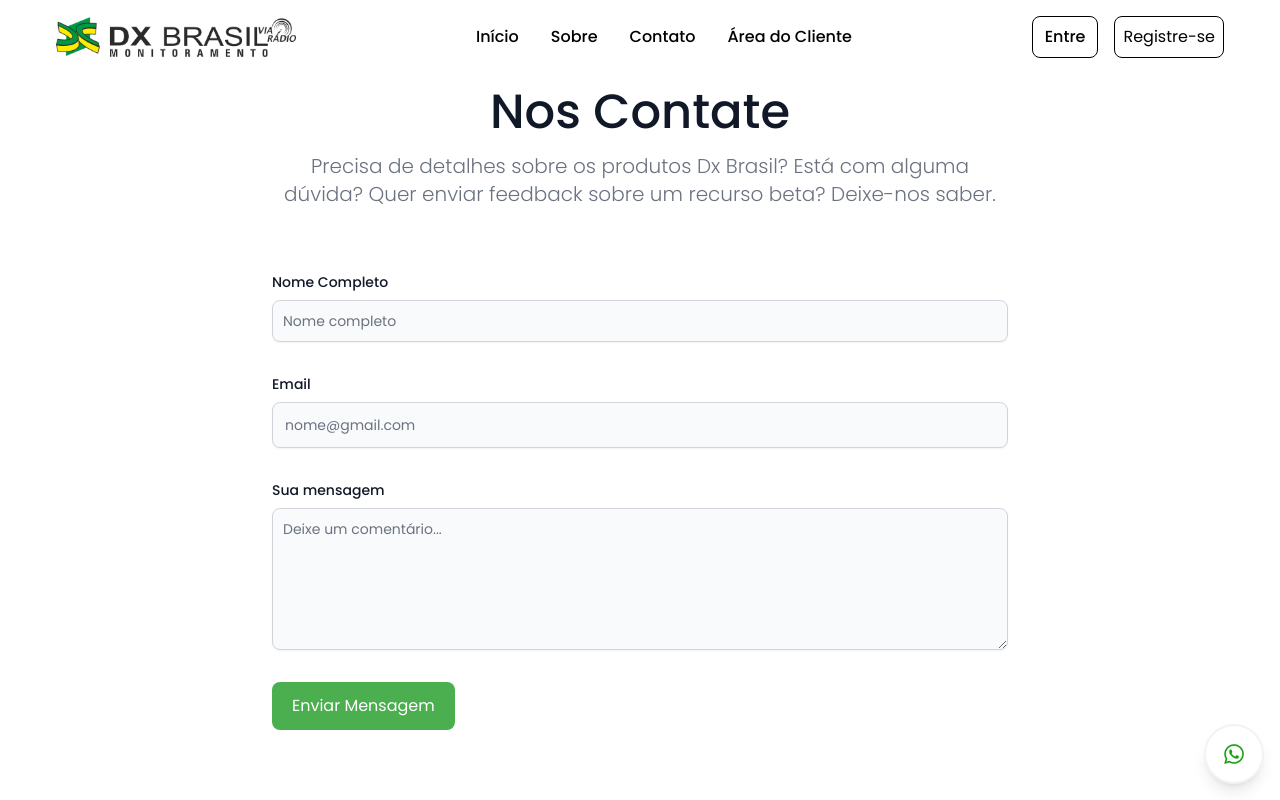
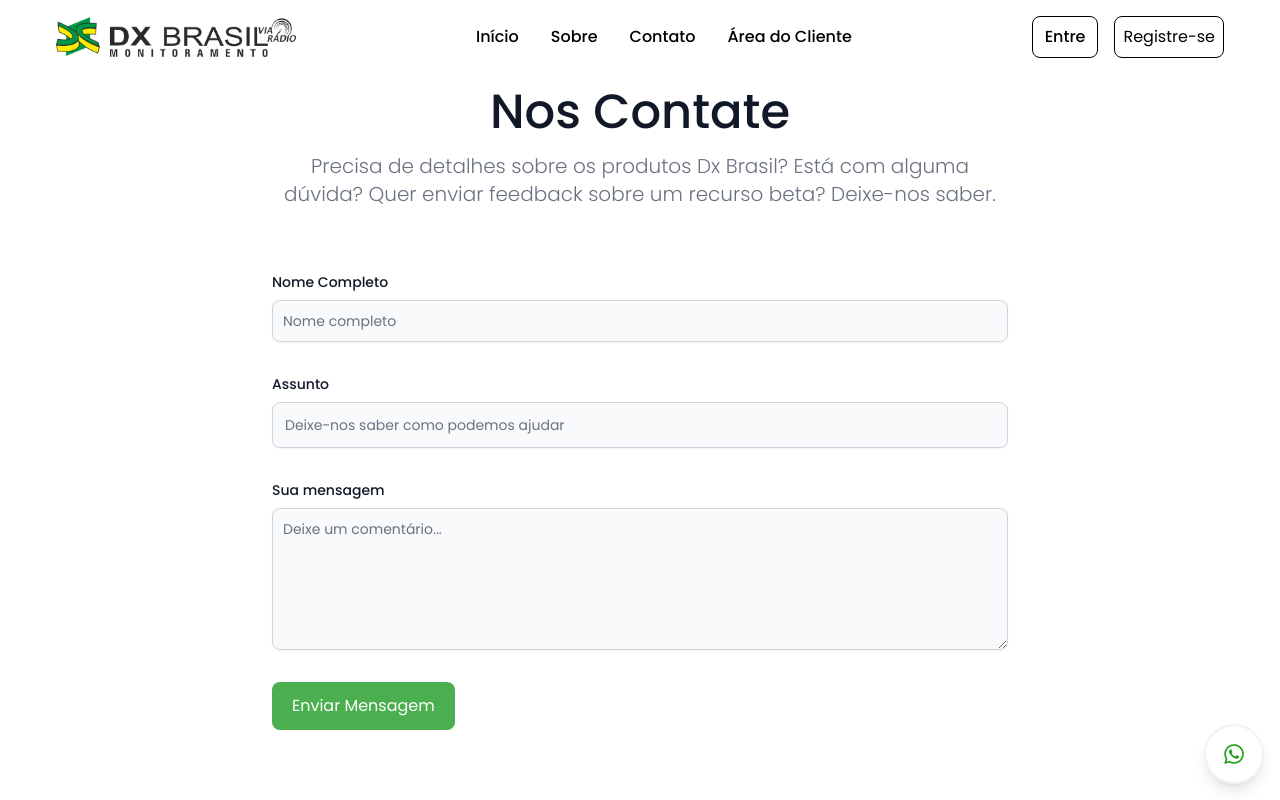
Before and after one commit to DesenvolvimentoVisionCar/dxBrasil, a React (Vite) app: page /contato in a window 1280 px wide. Shown: the top 800 px of the page. Built offline with nearby package versions, Linux system fonts and the light colour scheme; the HTML template or start-up script is replaced by a standard one.

Commit message:
✨Atualizando pagina de contato para enviar mensagem no whatsapp

```diff
--- a/src/components/Forms/Form.jsx
+++ b/src/components/Forms/Form.jsx
@@ -18,20 +18,23 @@ const Form = () => {
 
   const handleSubmit = (e) => {
     e.preventDefault();
-    emailjs
-      .sendForm("service_t5dpl3b", "template_57sndez", ref.current, {
-        publicKey: "nadtEqt6fX_BMfprL",
-      })
-      .then(
-        () => {
-          console.log("SUCCESS!");
-          setSuccess(true);
-        },
-        (error) => {
-          console.error("FAILED...", error.text);
-          setSuccess(false);
-        }
-      );
+
+    // Cria a mensagem formatada para o WhatsApp
+    const whatsappMessage = `
+      Olá, meu nome é ${formData.name}. Gostaria de saber sobre: ${formData.subject}.
+      ${formData.message}
+    `.replace(/\s{2,}/g, " "); // Remove espaços extras
+
+    // Gera o link do WhatsApp
+    const whatsappUrl = `https://api.whatsapp.com/send?phone=554699122810&text=${encodeURIComponent(
+      whatsappMessage
+    )}`;
+
+    // Abre o WhatsApp
+    window.open(whatsappUrl, "_blank");
+
+    // Redireciona para a página inicial após o envio
+    navigate("/");
   };
 
   return (
@@ -61,16 +64,15 @@ const Form = () => {
           </div>
           <div>
             <label className="block mb-2 text-sm font-medium text-gray-900">
-              Email
+              Assunto
             </label>
             <input
-              name="email"
-              type="email"
-              id="email"
-              value={formData.email}
+              type="text"
+              id="subject"
+              value={formData.subject}
               onChange={handleChange}
               className="block p-3 w-full text-sm text-gray-900 bg-gray-50 rounded-lg border border-gray-300 shadow-sm focus:ring-primary-500 focus:border-primary-500"
-              placeholder="nome@gmail.com"
+              placeholder="Deixe-nos saber como podemos ajudar"
               required
             />
           </div>
```
